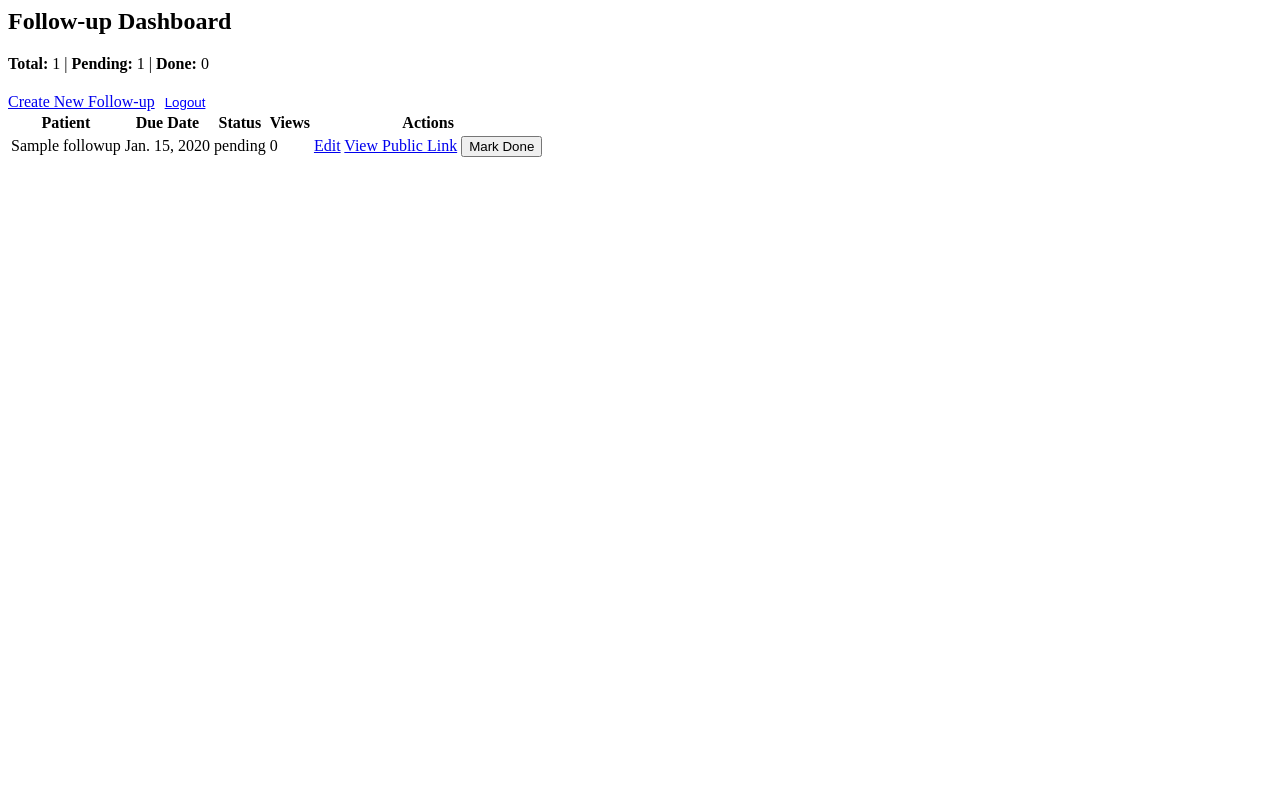
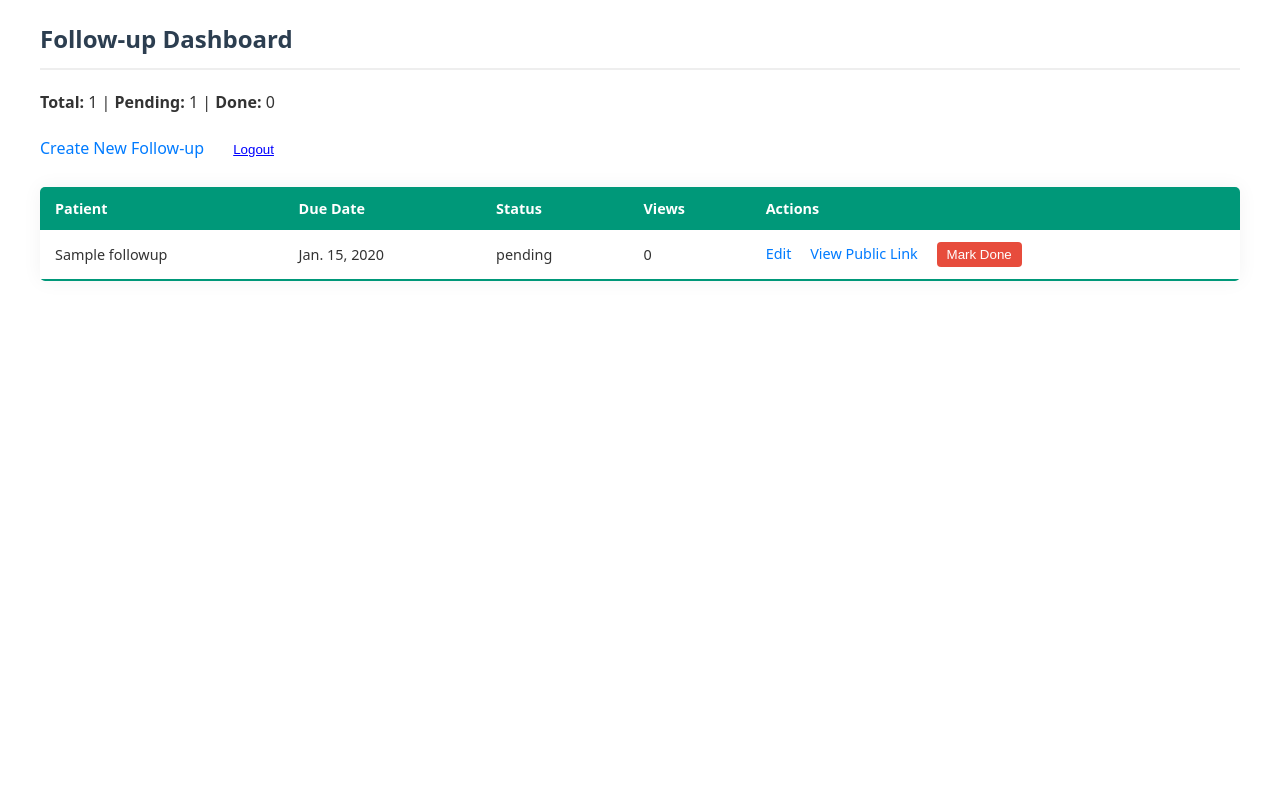
Before and after one commit to sanjanavenkatesh05/follow_up, a Django app: page /dashboard/ in a window 1280 px wide. Run offline with Django 5.2, Linux system fonts and the light colour scheme; a user stored in the database is signed in; tables that the repository leaves empty hold one stand-in row (values such as "Sample post"); data that the repository does not hold is empty.

Commit message:
styling to dashboard

```diff
--- a/follow_up/tracker/templates/tracker/dashboard.html
+++ b/follow_up/tracker/templates/tracker/dashboard.html
@@ -1,3 +1,83 @@
+<style>
+    body {
+        font-family: system-ui, -apple-system, sans-serif;
+        color: #333;
+        line-height: 1.6;
+        padding: 20px;
+        max-width: 1200px;
+        margin: 0 auto;
+    }
+
+    h2 {
+        color: #2c3e50;
+        border-bottom: 2px solid #eee;
+        padding-bottom: 10px;
+    }
+
+    table {
+        width: 100%;
+        border-collapse: collapse;
+        margin: 25px 0;
+        font-size: 0.9em;
+        min-width: 400px;
+        box-shadow: 0 0 20px rgba(0, 0, 0, 0.05);
+        border-radius: 5px;
+        overflow: hidden;
+    }
+
+    thead tr {
+        background-color: #009879;
+        color: #ffffff;
+        text-align: left;
+    }
+
+    th,
+    td {
+        padding: 12px 15px;
+    }
+
+    tbody tr {
+        border-bottom: 1px solid #dddddd;
+    }
+
+    tbody tr:nth-of-type(even) {
+        background-color: #f3f3f3;
+    }
+
+    tbody tr:last-of-type {
+        border-bottom: 2px solid #009879;
+    }
+
+    tbody tr:hover {
+        background-color: #f1f1f1;
+        color: #009879;
+    }
+
+    a {
+        color: #007bff;
+        text-decoration: none;
+        margin-right: 15px;
+        font-weight: 500;
+    }
+
+    a:hover {
+        text-decoration: underline;
+    }
+
+    button {
+        cursor: pointer;
+        padding: 5px 10px;
+        border-radius: 4px;
+        border: none;
+        background-color: #e74c3c;
+        color: white;
+        transition: background 0.3s;
+    }
+
+    button:hover {
+        background-color: #c0392b;
+    }
+</style>
 <h2>Follow-up Dashboard</h2>
 {% if messages %}
 {% for message in messages %}
```
